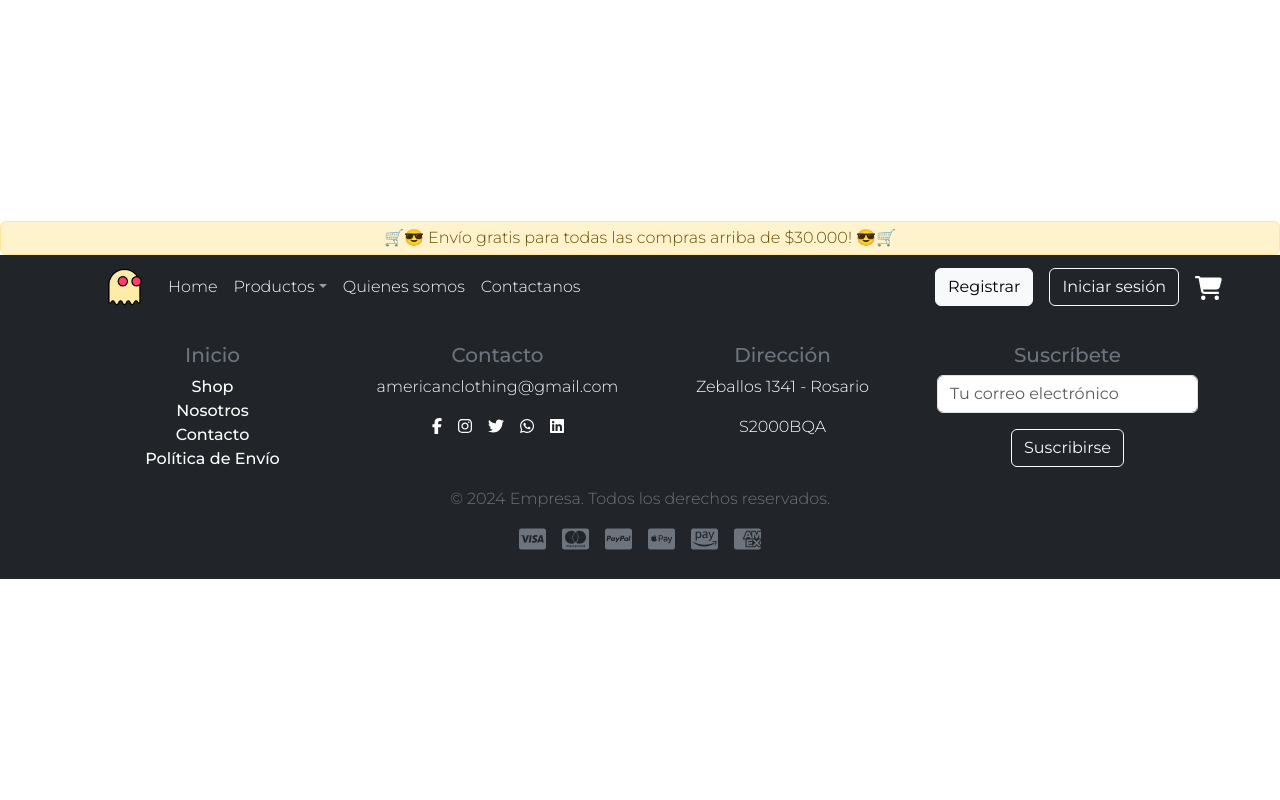
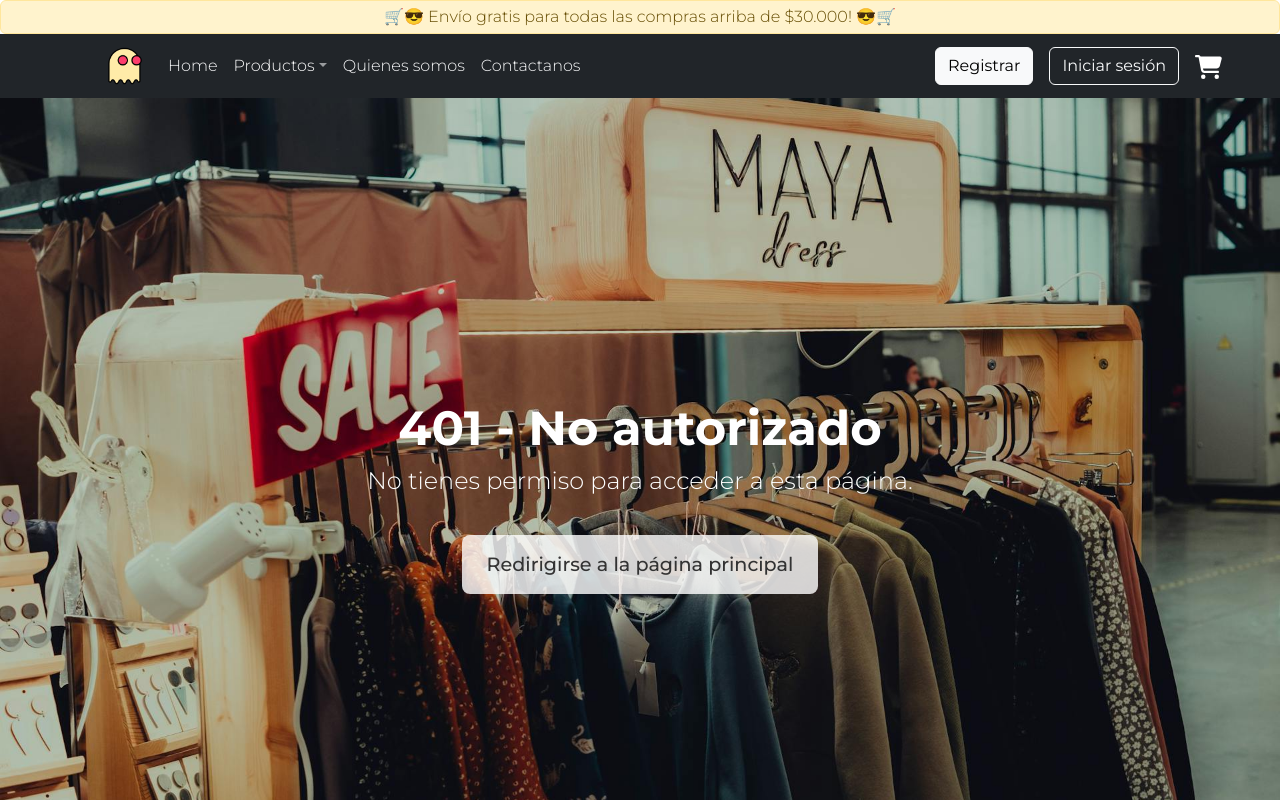
Before and after one commit to luciano-stefano-meloclaps/America-Clothing, a React (Vite) app in the folder Frontend/: page /dashboard in a window 1280 px wide. Shown: the top 800 px of the page. Built offline with nearby package versions, Linux system fonts and the light colour scheme; no server answers.

Commit message:
autorizacion de rutas

```diff
--- a/Frontend/src/App.jsx
+++ b/Frontend/src/App.jsx
@@ -21,9 +21,9 @@ import ProductUpdate from "./components/productUpdate/ProductUpdate";
 import Purchases from "./components/purchases/Purchases";
 import UserAdd from "./components/userAdd/UserAdd";
 import UserUpdate from "./components/userUpdate/userUpdate";
-import UserTable from "./components/userTable/UserTable";
-import ProductTable from "./components/productTable/ProductTable";
 import Dashboard from "./components/dashboard/Dashboard";
+import ProtectedRoute from "./components/protectedRoute/ProtectedRoute";
+import NotFound from "./components/notFound/NotFound";
 
 function App() {
   const [products, setProducts] = useState([]);
@@ -53,6 +53,33 @@ function App() {
           <NavbarMain />
           <Routes>
             <Route path="/" element={<MainPage />} />
+            <Route path="/dashboard"element={<ProtectedRoute requiredRole="admin">
+              <Dashboard />
+              </ProtectedRoute>}/>
+              <Route
+                path="/add-product"
+                element={<ProtectedRoute requiredRole="admin"><ProductAdd /></ProtectedRoute>}
+              />
+              <Route
+                path="/update-product"
+                element={<ProtectedRoute requiredRole="admin"><ProductUpdate /></ProtectedRoute>}
+              />
+              <Route
+                path="/cart"
+                element={<ProtectedRoute requiredRole="client"><Cart /></ProtectedRoute>}
+              />
+              <Route
+                path="/my-purchases"
+                element={<ProtectedRoute requiredRole="client"><Purchases /></ProtectedRoute>}
+              />
+              <Route
+                path="/add-user"
+                element={<ProtectedRoute requiredRole="admin"><UserAdd /></ProtectedRoute>}
+              />
+              <Route
+                path="/update-user/:userId"
+                element={<ProtectedRoute requiredRole="admin"><UserUpdate /></ProtectedRoute>}
+              />
             <Route
               path="/productos"
               element={<ProductList products={products} />}
@@ -67,19 +94,20 @@ function App() {
               path="/productos/:category"
               element={<ProductList products={products} />}
             />
+            <Route path="*" element={<NotFound />} />
             <Route path="/login" element={<Login />} />
             <Route path="/register" element={<Register />} />
-            <Route path="/cart" element={<Cart />} />{" "}
+            {/* <Route path="/cart" element={<Cart />} />{" "} */}
             {/* Ruta para el carrito */}
             <Route path="/aboutUs" element={<AboutUs />} />
             {/* Ruta para Sobre Nosotros */}
             <Route path="/contactUs" element={<ContactUs />} />
             {/* Ruta para el formulario */}
-            <Route path="/add-product" element={<ProductAdd />} />
+            {/* <Route path="/add-product" element={<ProductAdd />} />
             <Route path="/update-product" element={<ProductUpdate />} />
             <Route path="/my-purchases" element={<Purchases />} />
             <Route path="/add-user" element={<UserAdd />} />
-            <Route path="/update-user/:userId" element={<UserUpdate />} />
+            <Route path="/update-user/:userId" element={<UserUpdate />} /> */}
           </Routes>
           <Footer />
         </Router>
--- /dev/null
+++ b/Frontend/src/components/notFound/NotFound.jsx
@@ -0,0 +1,45 @@
+import { useNavigate } from 'react-router-dom';
+
+const NotFound = () => {
+  const navigate = useNavigate();
+
+  const handleRedirect = () => {
+    navigate('/');
+  };
+
+  return (
+    <div
+      style={{
+        display: 'flex',
+        flexDirection: 'column',
+        alignItems: 'center',
+        justifyContent: 'center',
+        height: '100vh',
+        color: '#333',
+        textAlign: 'center',
+        padding: '20px',
+        backgroundColor: '#f8f8f8',
+      }}
+    >
+      <h1 style={{ fontSize: '4rem', fontWeight: 'bold' }}>404</h1>
+      <h2 style={{ fontSize: '2rem', marginBottom: '20px' }}>Página No Encontrada</h2>
+      <p style={{ fontSize: '1.2rem', marginBottom: '30px' }}>La página que buscas no existe o ha sido movida.</p>
+      <button
+        onClick={handleRedirect}
+        style={{
+          padding: '10px 20px',
+          fontSize: '1rem',
+          cursor: 'pointer',
+          borderRadius: '5px',
+          backgroundColor: '#333',
+          color: 'white',
+          border: 'none',
+        }}
+      >
+        Volver a la página principal
+      </button>
+    </div>
+  );
+};
+
+export default NotFound;
--- /dev/null
+++ b/Frontend/src/components/protectedRoute/ProtectedRoute.jsx
@@ -0,0 +1,19 @@
+import { useAuth } from "../../context/AuthContext";
+import Unauthorized from '../unauthorized/Unauthorize';
+import PropTypes from 'prop-types';
+
+const ProtectedRoute = ({ children, requiredRole }) => {
+  ProtectedRoute.propTypes = {
+    children: PropTypes.node.isRequired,
+    requiredRole: PropTypes.string.isRequired
+};
+  const { userRole } = useAuth();
+
+  if (userRole !== requiredRole) {
+    return <Unauthorized />;
+  }
+
+  return children;
+};
+
+export default ProtectedRoute;
--- /dev/null
+++ b/Frontend/src/components/unauthorized/Unauthorize.jsx
@@ -0,0 +1,48 @@
+import { useNavigate } from 'react-router-dom';
+import backgroundImage from "../../assets/pexels-technobulka-7375091.jpg";
+
+const Unauthorized = () => {
+  const navigate = useNavigate();
+
+  const handleRedirect = () => {
+    navigate('/');
+  };
+
+  return (
+    <div
+      style={{
+        display: 'flex',
+        flexDirection: 'column',
+        alignItems: 'center',
+        justifyContent: 'center',
+        height: '100vh',
+        backgroundImage: `url(${backgroundImage})`,
+        backgroundSize: 'cover',
+        backgroundPosition: 'center',
+        color: 'white',
+        textAlign: 'center',
+        padding: '20px',
+      }}
+    >
+      <h1 style={{ fontSize: '3rem', fontWeight: 'bold' }}>401 - No autorizado</h1>
+      <p style={{ fontSize: '1.5rem' }}>No tienes permiso para acceder a esta página.</p>
+      <button
+        onClick={handleRedirect}
+        style={{
+          marginTop: '20px',
+          padding: '15px 25px',
+          fontSize: '1.2rem',
+          cursor: 'pointer',
+          borderRadius: '8px',
+          backgroundColor: 'rgba(255, 255, 255, 0.8)',
+          color: '#333',
+          border: 'none',
+        }}
+      >
+        Redirigirse a la página principal
+      </button>
+    </div>
+  );
+};
+
+export default Unauthorized;
```
